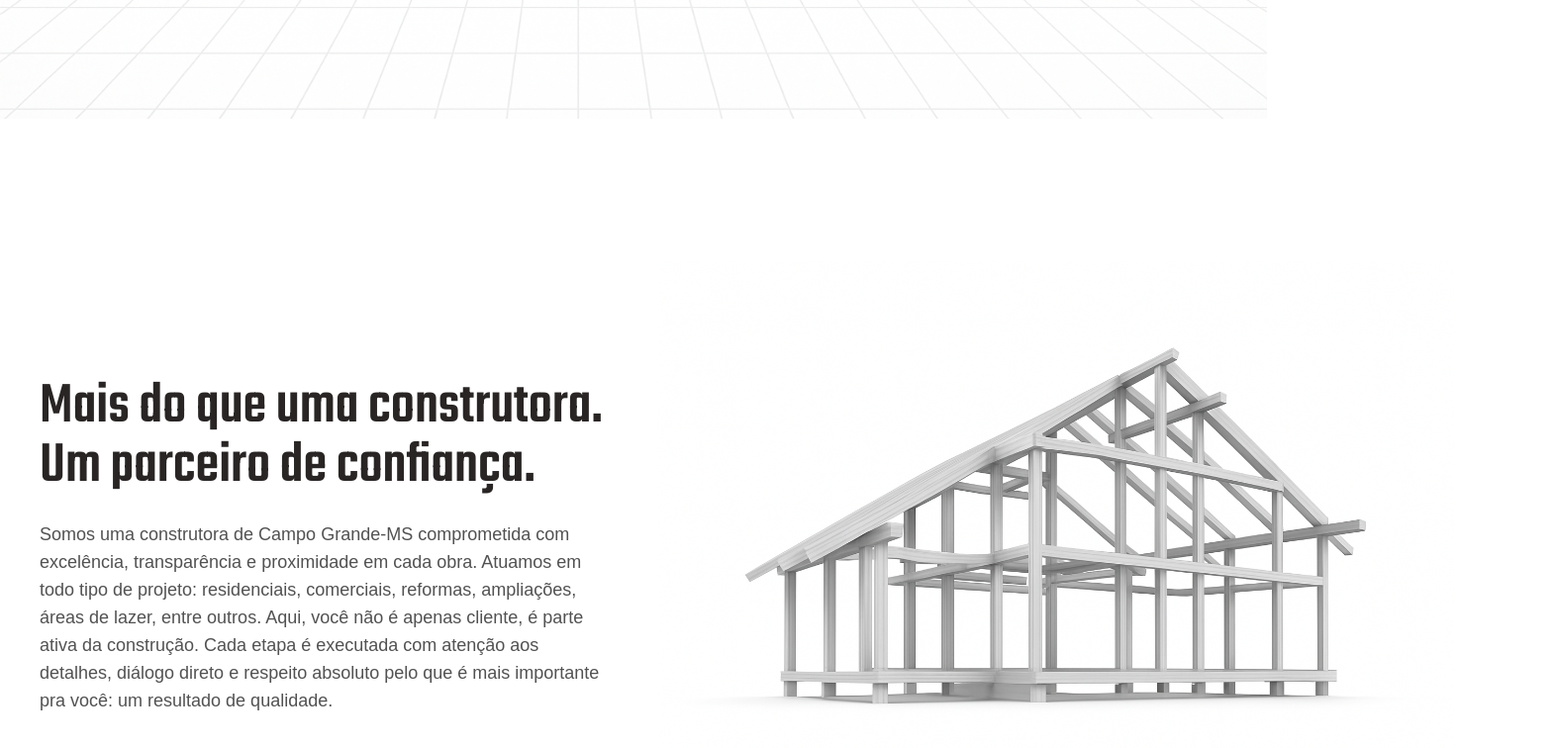
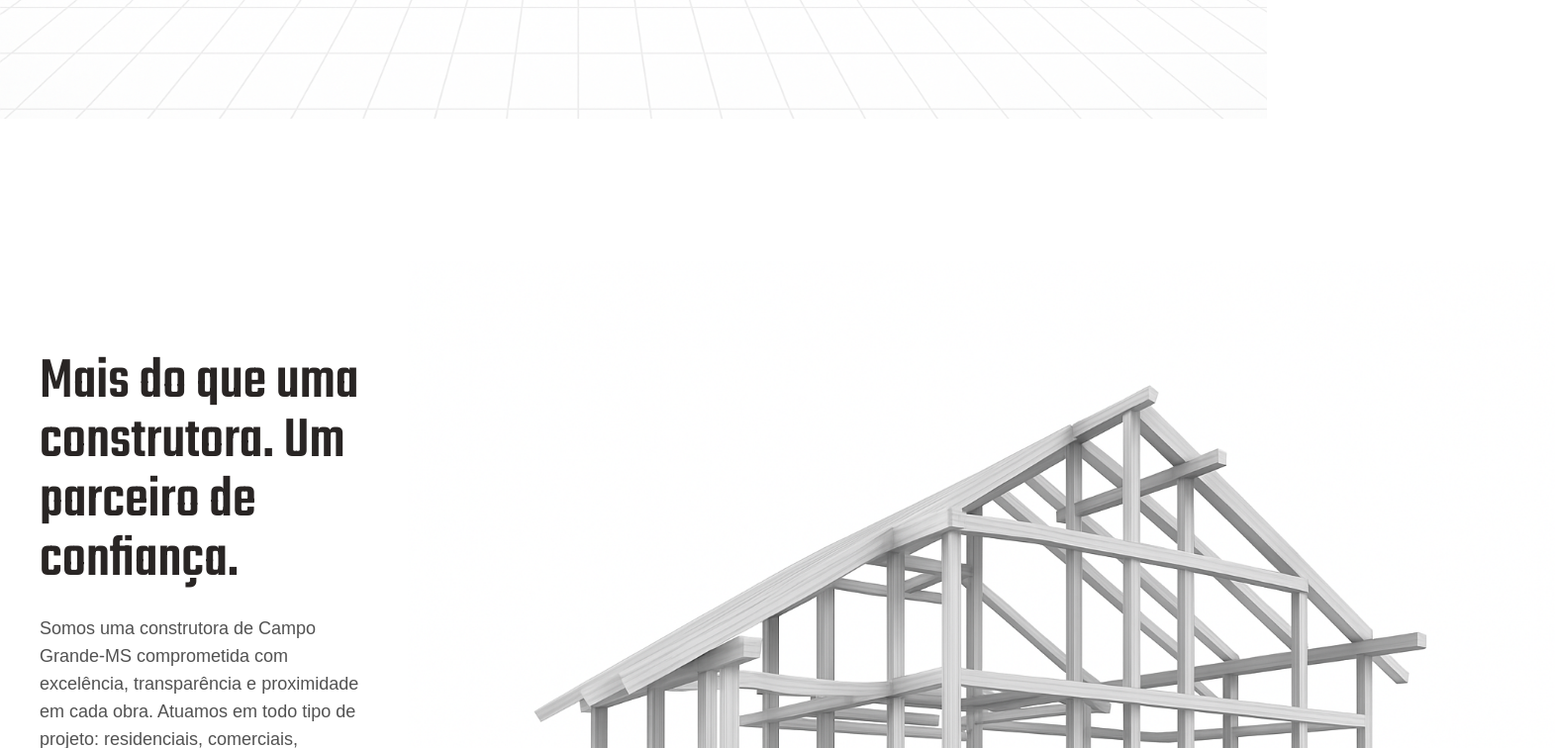
Before and after one commit to RaisaBernardes/gaditas, a Next.js app: page / in a window 1280 px wide. Shown: the part 680-1436 px from the top of the page at 99% size, 1571 px wide, since content can reach past the window. Built offline with nearby package versions, Linux system fonts and the light colour scheme.

Commit message:
valorSection position section fixed

```diff
--- a/src/app/globals.css
+++ b/src/app/globals.css
@@ -30,6 +30,7 @@ body {
   background: var(--background);
   color: var(--foreground);
   font-family: Arial, Helvetica, sans-serif;
+  overflow-x: hidden;
 }
 
 .dark-blue {
--- a/src/app/page.tsx
+++ b/src/app/page.tsx
@@ -42,7 +42,7 @@ export default function Home() {
       {showSplash && <SplashScreen onComplete={handleSplashComplete} />}
 
       {/* Esconde todo o conteúdo até o splash sair */}
-      <div className={`${showSplash ? 'hidden' : 'block'}`}>
+      <div className={`${showSplash ? 'hidden' : 'block'} `}>
         <main>
           <ScrollToHashOnLoad />
           <HeroSection />
--- a/src/components/ui/Navbar.tsx
+++ b/src/components/ui/Navbar.tsx
@@ -43,11 +43,11 @@ const Navbar = () => {
 
         {/* Mobile Menu */}
         {isOpen && (
-          <div className="md:hidden flex flex-col items-start mt-4 gap-4 px-2 pb-4 text-sm font-light text-neutral-800 font-[family-name:var(--font-geist-mono)]">
-            <ScrollToSectionLink sectionId="inicio"  onClick={closeMenu} className="hover:text-black">Início</ScrollToSectionLink>
-            <ScrollToSectionLink sectionId="sobre" onClick={closeMenu} className="hover:text-black">Sobre</ScrollToSectionLink>
-            <ScrollToSectionLink sectionId="servicos" onClick={closeMenu} className="hover:text-black">Serviços</ScrollToSectionLink>
-            <ScrollToSectionLink sectionId="contato" onClick={closeMenu} className="hover:text-black">Contato</ScrollToSectionLink>
+          <div className="md:hidden flex flex-col items-start mt-4 gap-6 px-2 pb-6 text-sm font-light text-neutral-800">
+            <ScrollToSectionLink sectionId="inicio"  onClick={closeMenu} className="hover:text-black geist-mono-400 uppercase">Início</ScrollToSectionLink>
+            <ScrollToSectionLink sectionId="sobre" onClick={closeMenu} className="hover:text-black geist-mono-400 uppercase">Sobre</ScrollToSectionLink>
+            <ScrollToSectionLink sectionId="servicos" onClick={closeMenu} className="hover:text-black geist-mono-400 uppercase">Serviços</ScrollToSectionLink>
+            <ScrollToSectionLink sectionId="contato" onClick={closeMenu} className="hover:text-black geist-mono-400 uppercase">Contato</ScrollToSectionLink>
           </div>
         )}
       </div>
--- a/src/components/ui/ServicosSection.tsx
+++ b/src/components/ui/ServicosSection.tsx
@@ -55,7 +55,7 @@ export default function ServicesParallax() {
     <section id="servicos" className="flex flex-col md:flex-row bg-white dark:bg-neutral-900 px-4 py-8 md:py-24 md:pt-40 items-start mx-auto gap-8 max-w-[1380px]">
 
       {/* LEFT SIDE */}
-      <div className="md:space-y-2 w-full justify-start md:w-1/2 md:sticky top-24 px-4 md:px-8 flex flex-col max-w-[600px] mx-auto md:mx-0">
+      <div className="md:space-y-2 w-full justify-start md:w-1/2 md:sticky top-24 md:px-8 flex flex-col max-w-[600px] mx-auto md:mx-0">
         <h3 className="uppercase tracking-widest text-xs pb-2 text-neutral-400 geist-mono-400 ">
           Nossos Serviços
         </h3>
@@ -78,7 +78,7 @@ export default function ServicesParallax() {
       {/* RIGHT SIDE */}
       <div
         ref={scrollRef}
-        className="w-full md:w-1/2 pr-0 md:pr-16 md:mt-100"
+        className="w-full md:w-1/2 pr-0 md:pr-16  md:mt-180 lg:mt-100"
       >
         <motion.div
           style={{ y: isMobile ? undefined : y }}
@@ -88,9 +88,9 @@ export default function ServicesParallax() {
           {services.map((service, index) => (
             <div
               key={index}
-              className="bg-neutral-100 dark:bg-neutral-800 rounded-xl shadow-md overflow-hidden flex flex-col md:flex-row items-center p-4 md:p-6 md:gap-4 md:gap-0 max-w-full md:max-w-2xl"
+              className="bg-neutral-100 dark:bg-neutral-800 rounded-xl shadow-md overflow-hidden flex flex-col lg:flex-row items-center p-4 md:p-6 lg:gap-4 md:max-w-2xl max-w-[600px] mx-auto"
             >
-              <div className="relative w-full h-40 md:w-3/5 md:h-48 dark:bg-neutral-700 rounded-md p-2 md:mr-10">
+              <div className="relative w-full h-40 md:w-3/5 md:h-48 dark:bg-neutral-700 rounded-md p-2 xl:mr-10">
                 <Image
                   src={service.image}
                   alt={service.title}
@@ -103,7 +103,7 @@ export default function ServicesParallax() {
                 <h3 className="text-2xl text-stone-800 dark:text-white teko-subtitle">
                   {service.title}
                 </h3>
-                <p className="text-sm text-neutral-600 dark:text-neutral-300 pt-1 md:pt-2">
+                <p className="text-sm text-neutral-600 dark:text-neutral-300 pt-1 md:pt-2 max-w-100">
                   {service.description}
                 </p>
               </div>
--- a/src/components/ui/TestemonialSection.tsx
+++ b/src/components/ui/TestemonialSection.tsx
@@ -3,7 +3,7 @@
 export default function TestimonialSection() {
   return (
     <section className="bg-neutral-100 dark:bg-neutral-900 py-24 px-4 md:px-8 mt-20 md:pb-36">
-      <div className="max-w-7xl mx-auto px-4 flex flex-col items-start">
+      <div className="max-w-7xl mx-auto flex flex-col items-start">
 
         {/* TÍTULO E DESCRIÇÃO */}
         <div className="space-y-4 z-20 max-w-lg mb-16">
@@ -41,7 +41,7 @@ export default function TestimonialSection() {
           <div className="bg-neutral-300 p-8 md:p-12 flex flex-col justify-between">
             <div>
               <p className="text-4xl text-stone-800 ">“</p>
-              <p className="text-xl text-stone-800 leading-relaxed">
+              <p className="text-md md:text-xl text-stone-800 leading-relaxed">
                 Lorem ipsum dolor sit amet, consectetur adipiscing elit. Quisque gravida magna id ipsum
                 lacinia, sit amet ullamcorper enim bibendum. Phasellus leo ligula, feugiat sit amet nisl
                 at, hendrerit dictum elit. Duis et cursus magna, sed suscipit diam.
--- a/src/components/ui/ValorSection.tsx
+++ b/src/components/ui/ValorSection.tsx
@@ -1,43 +1,38 @@
 "use client";
 
-
 import Image from "next/image";
-import ScrollFadeSection from '../animations/ScrollFadeSection';
-
+import ScrollFadeSection from "../animations/ScrollFadeSection";
 
 export default function ValuesSplitLeftText() {
   return (
-    <section id="sobre" className="bg-white dark:bg-neutral-900 px-4 md:px-10 py-24 md:py-36 max-w-[1380px]">
-      <div className="max-w-7xl mx-auto grid grid-cols-1 md:grid-cols-2 md:gap-12 items-end">
+    <section
+      id="sobre"
+      className="bg-white dark:bg-neutral-900 px-4 md:px-10 py-24 md:py-36"
+    >
+      <div className="max-w-7xl mx-auto flex flex-col md:flex-row items-end lg:gap-12">
         {/* LEFT CONTENT */}
-        <div className="space-y-3 md:space-y-6 self-end">
+        <div className="md:w-1/2 space-y-3 md:space-y-6">
           <ScrollFadeSection>
             <h2 className="text-4xl md:text-6xl font-medium text-stone-800 dark:text-white font-['Teko']">
               Mais do que uma construtora. Um parceiro de confiança.
             </h2>
           </ScrollFadeSection>
-          <ScrollFadeSection
-            distance={5}
-            threshold={0.3}
-            duration ={0.8}
-          >
-          <p className="text-neutral-600 dark:text-gray-300 text-base md:text-lg">
-            Somos uma construtora de Campo Grande-MS comprometida com excelência, transparência e proximidade em
-            cada obra. Atuamos em todo tipo de projeto: residenciais, comerciais, reformas, ampliações, áreas
-            de lazer, entre outros. Aqui, você não é apenas cliente, é parte ativa da construção. Cada etapa é
-            executada com atenção aos detalhes, diálogo direto e respeito absoluto pelo que é mais importante
-            pra você: um resultado de qualidade.
-          </p>
+          <ScrollFadeSection distance={5} threshold={0.3} duration={0.8}>
+            <p className="text-neutral-600 dark:text-gray-300 text-base md:text-lg">
+              Somos uma construtora de Campo Grande-MS comprometida com
+              excelência, transparência e proximidade em cada obra. Atuamos em
+              todo tipo de projeto: residenciais, comerciais, reformas,
+              ampliações, áreas de lazer, entre outros. Aqui, você não é apenas
+              cliente, é parte ativa da construção. Cada etapa é executada com
+              atenção aos detalhes, diálogo direto e respeito absoluto pelo que
+              é mais importante pra você: um resultado de qualidade.
+            </p>
           </ScrollFadeSection>
         </div>
 
         {/* RIGHT IMAGE */}
-        <ScrollFadeSection
-          distance={5}
-          threshold={0.3}
-          duration ={0.8}
-        >
-          <div className="relative self-end -mb-4 md:-mb-20">
+        <ScrollFadeSection distance={5} threshold={0.3} duration={0.8}>
+           <div className="relative self-end -mb-4 md:-mb-20">
             <Image
               src="/images/estrutura.png"
               alt="Estrutura"
```
